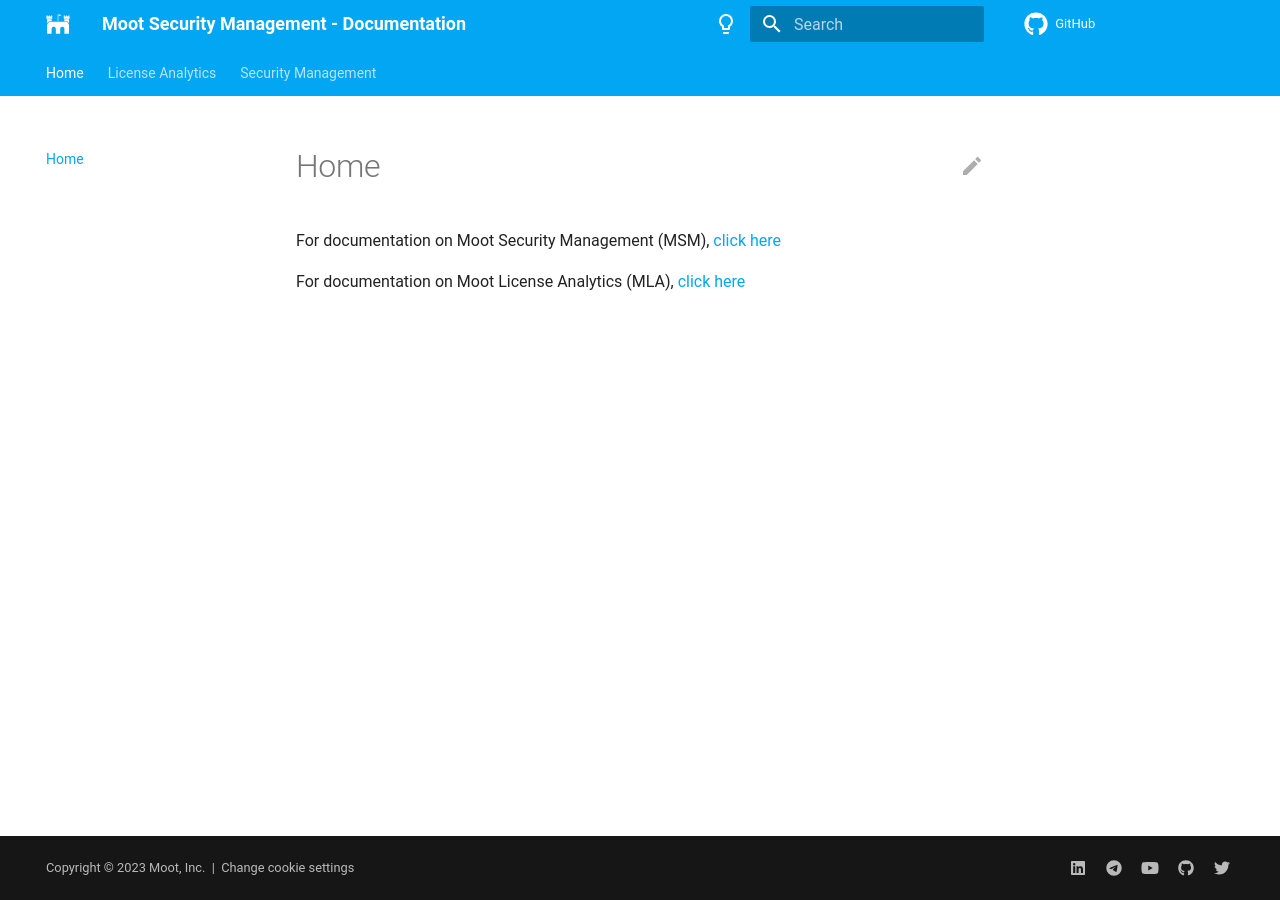
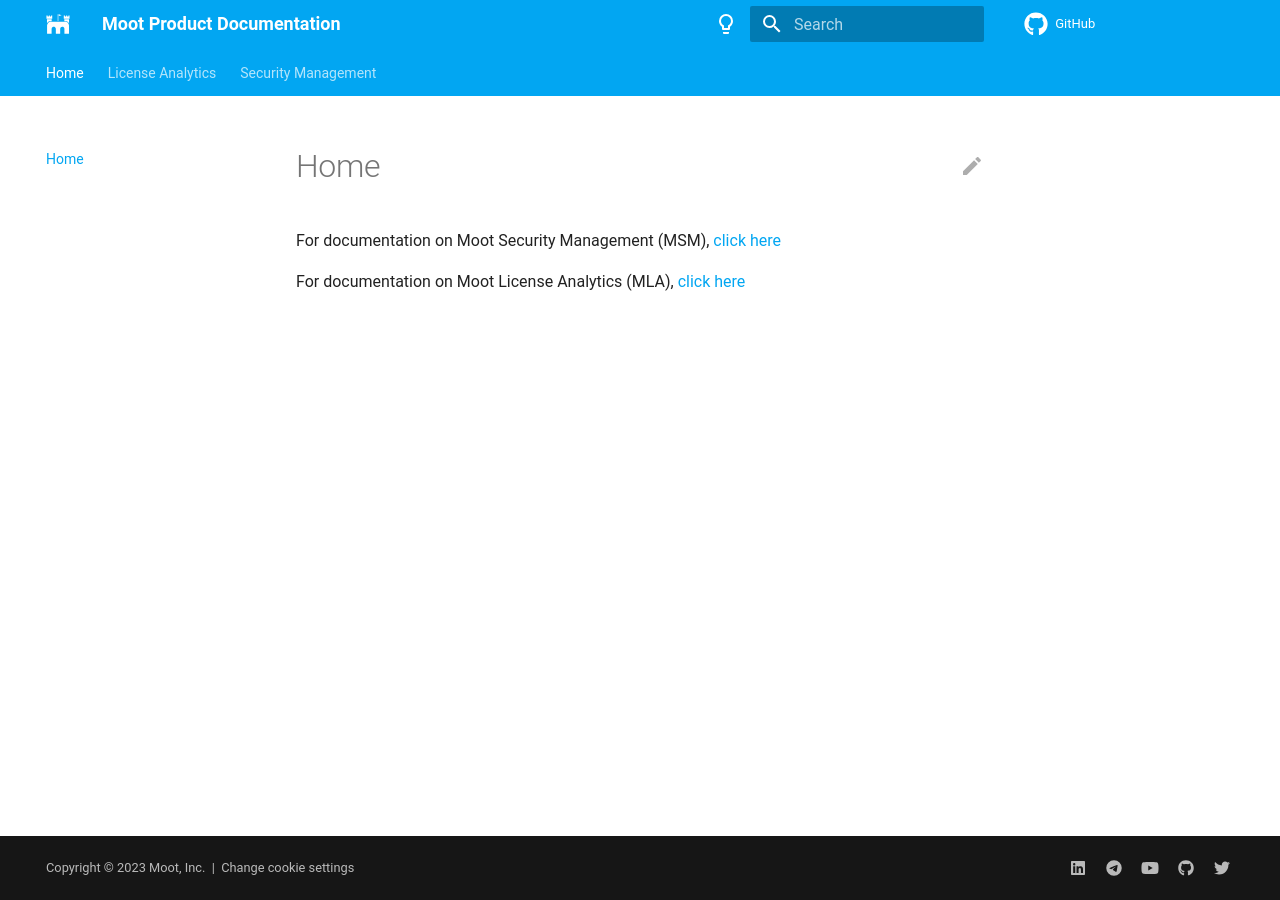
Before and after one commit to Software-Hardware-Integration-Lab/Documentation, an MkDocs documentation site: the page built from docs/index.md, in a window 1280 px wide. Built offline with MkDocs 1.6.1 and Material for MkDocs 9.7.7, drawn with Linux system fonts in a browser that asks for light colours; comment, search, counter and statistics services are not loaded.

Commit message:
Rename Project

```diff
--- a/mkdocs.yml
+++ b/mkdocs.yml
@@ -1,8 +1,8 @@
-site_name: Moot Security Management - Documentation
+site_name: Moot Product Documentation
 site_url: https://docs.mootinc.com/
 repo_url: https://github.com/Moot-Inc/Documentation
 edit_uri: edit/main/docs/
-site_description: Documentation for Moot Security Management
+site_description: Documentation for Moot's various products
 copyright: Copyright &copy; 2023 <a href="https://mootinc.com">Moot, Inc.</a> &nbsp;|&nbsp; <a href="#__consent">Change cookie settings</a>
 theme:
   name: material
```
